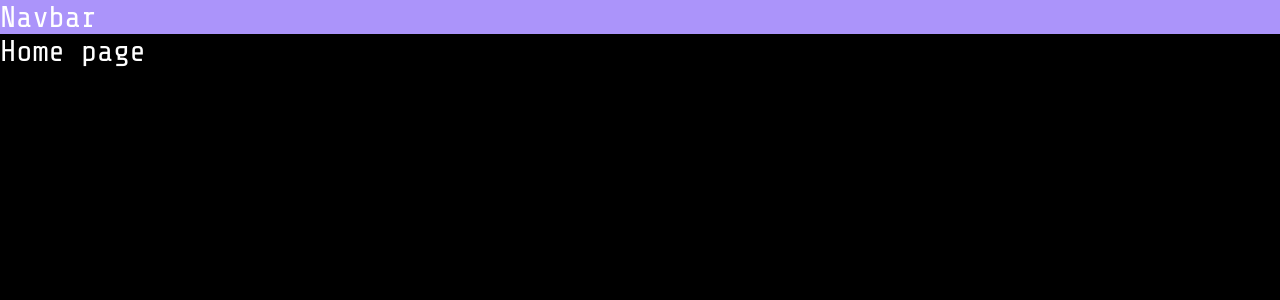
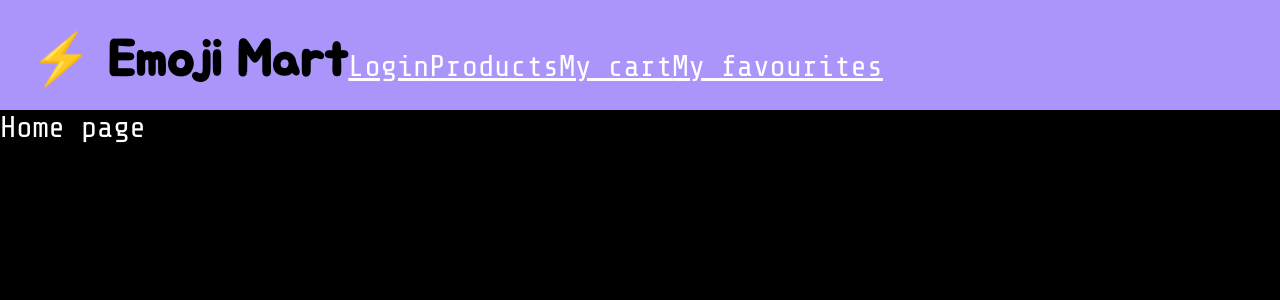
Before and after one commit to solenedel/emoji-mart, a React (Create React App) app: page / in a window 1280 px wide. Shown: the top 300 px of the page. Built offline with nearby package versions, Linux system fonts and the light colour scheme; a web font is replaced by a local one.

Commit message:
style navbar

```diff
--- a/src/components/Navbar.js
+++ b/src/components/Navbar.js
@@ -1,9 +1,16 @@
 import React from "react";
+import { Link } from "react-router-dom";
 
 const Navbar = ({ className }) => {
   return (
     <div className={className}>
-      Navbar
+     <h1 id="logo">⚡ Emoji Mart</h1>
+     <div className="links">
+       <Link to="/login">Login</Link>
+       <Link to="/login">Products</Link>
+       <Link to="/cart">My cart</Link>
+       <Link to="/favs">My favourites</Link>
+     </div>
     </div>
    );
 }
--- a/src/components/styled/GlobalStyles.style.js
+++ b/src/components/styled/GlobalStyles.style.js
@@ -6,10 +6,13 @@ export const GlobalStyles = createGlobalStyle`
     box-sizing: border-box;
     margin: 0;
     padding: 0;
-    background: black;
     color: white;
     font-size: 30px;
     font-family: 'Share Tech Mono', monospace;
+  }
+
+  body {
+    background: black;
   }
 
   h1 {
--- a/src/components/styled/Navbar.style.js
+++ b/src/components/styled/Navbar.style.js
@@ -3,6 +3,22 @@ import Navbar from "../Navbar";
 import { colors } from "./css-variables";
 
 export const StyledNavbar = styled(Navbar)`
+
   background: ${colors.navbarBkgd};
+  height: 110px;
+  display: flex;
+  align-items: baseline;
+  padding: 10px 20px 10px 30px;
+
+  h1#logo {
+    margin-top: 20px;
+    color: black;
+  }
+
+  .links {
+    display: flex;
+    align-items: flex-end;
+  }
+
 
 `;
```
